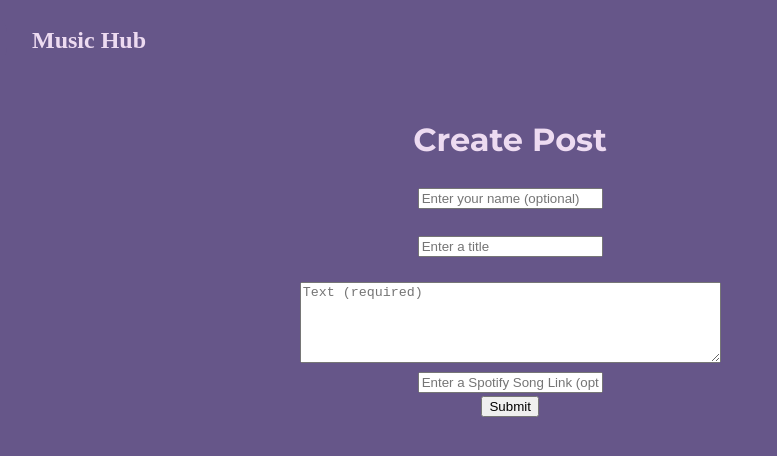
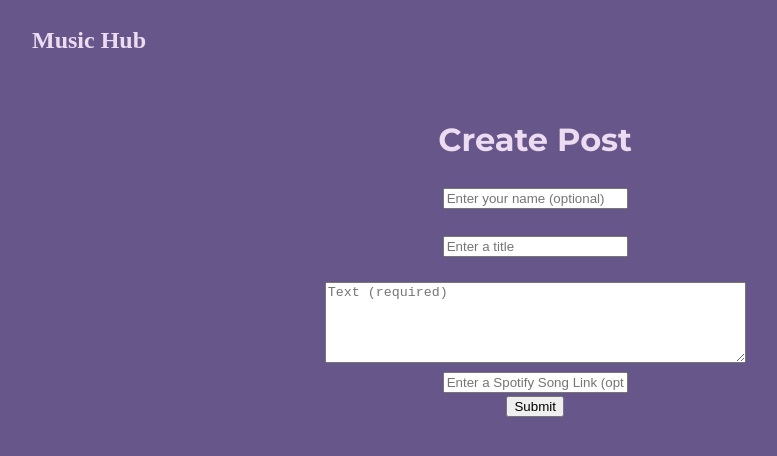
Before and after one commit to lausan3/CodePath-WEB102-Final-Project-MusicHub, a React (Vite) app in the folder MusicHub/: page /create in a window 1280 px wide. Shown: the top 456 px of the page, without its empty margins (58-835 px from the left). Built offline with nearby package versions, Linux system fonts and the light colour scheme; no server answers; a web font is replaced by a local one.

Commit message:
Add redirect to forum after post submission

```diff
--- a/MusicHub/src/App.css
+++ b/MusicHub/src/App.css
@@ -8,7 +8,7 @@
 }
 
 :root {
-  --main-container-width: calc(100vw - var(--sidebar-width) - 350px);
+  --main-container-width: calc(100vw - var(--sidebar-width) - 300px);
 }
 
 .layout {
--- a/MusicHub/src/routes/CreatePost.tsx
+++ b/MusicHub/src/routes/CreatePost.tsx
@@ -1,5 +1,6 @@
 import { supabase } from "../client"
 import { useState } from "react"
+import { useNavigate } from "react-router-dom";
 
 import PostForm from "../components/PostForm"
 import { PostData } from "../utils/interface";
@@ -7,6 +8,7 @@ import { handleChange } from "../utils/utils";
 
 const CreatePost = () => {
   const [formData, setFormData] = useState<PostData>({poster_name: "", title: "", body: "", spotify_link: "", upvotes: 0});
+  const navigate = useNavigate();
 
   const createPost = async (event: React.MouseEvent<HTMLInputElement>) => {
     event.preventDefault();
@@ -44,6 +46,8 @@ const CreatePost = () => {
 
 
     alert("Successfully created a post!");
+
+    navigate("/");
   }
 
   return (
```
Also changed, not shown: 1 other file (tests, documents, lock files or other folders).
